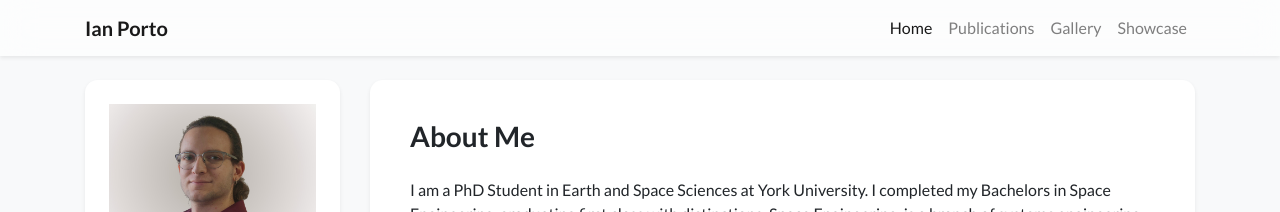
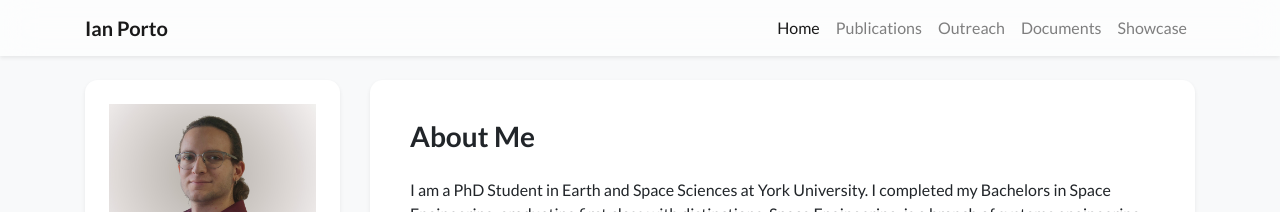
Before and after one commit to Ianpestrella/ianpestrella.github.io, a Jekyll site: the page built from index.html, in a window 1280 px wide. Shown: the top 212 px of the page. Built offline with Jekyll 4.4.1, drawn with Linux system fonts in a browser that asks for light colours; nearby versions of some CDN libraries; a style sheet for code colours, icons or effects is not loaded.

Commit message:
Update navigation links in navigation.yml

```diff
--- a/_data/navigation.yml
+++ b/_data/navigation.yml
@@ -9,7 +9,9 @@ pages:
   url: /publications
 # - name: Blog
 #   url: /blog
-- name: Gallery
+- name: Outreach
   url: /gallery
+- name: Documents
+  url: /documents
 - name: Showcase
   url: /showcase
```
